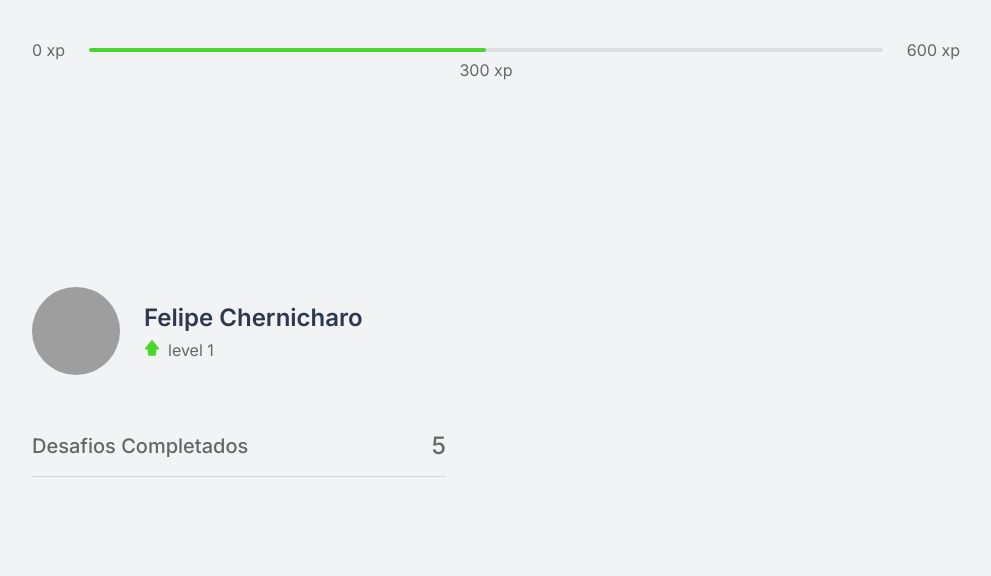
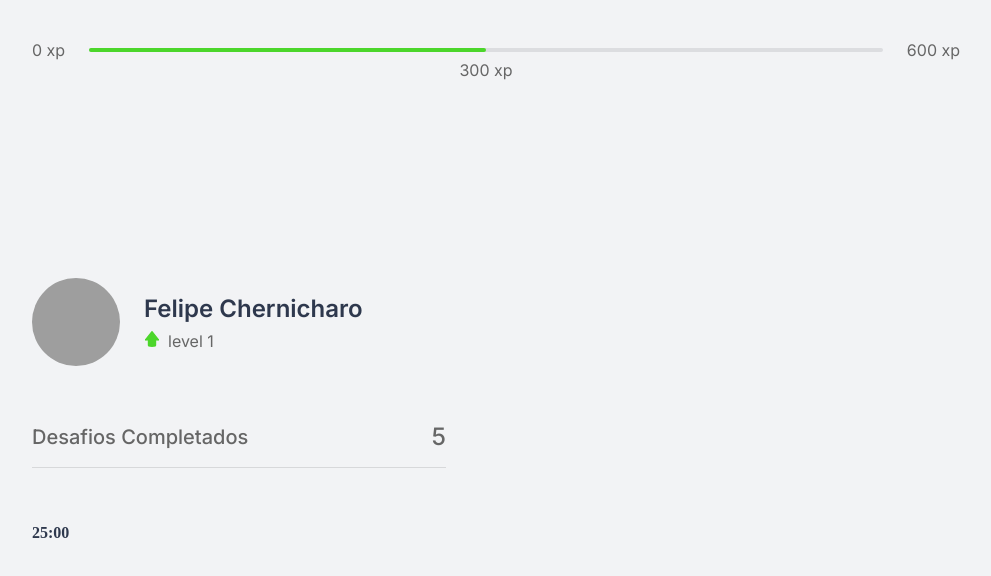
Before and after one commit to mrChernicharo/NLW-4-next, a Next.js app: page / in a window 1280 px wide. Shown: the top 576 px of the page, without its empty margins (144-1135 px from the left). Built offline with nearby package versions, Linux system fonts and the light colour scheme; grey boxes are pictures that could not be loaded.

Commit message:
iniciando countdown

```diff
--- a/src/pages/index.tsx
+++ b/src/pages/index.tsx
@@ -1,4 +1,5 @@
 import CompletedChallenges from '../components/CompletedChallenges';
+import Countdown from '../components/Countdown';
 import ExperienceBar from '../components/ExperienceBar';
 import Profile from '../components/Profile';
 
@@ -12,6 +13,7 @@ function Home() {
         <div>
           <Profile />
           <CompletedChallenges />
+          <Countdown />
         </div>
         <div></div>
       </section>
--- a/src/styles/components/Countdown.module.css
+++ b/src/styles/components/Countdown.module.css
@@ -0,0 +1,7 @@
+.container {
+  display: flex;
+  align-items: center;
+  font-family: Rajdhmani, 'sans-serif';
+  font-weight: 600;
+  color: var(--title);
+}
```
